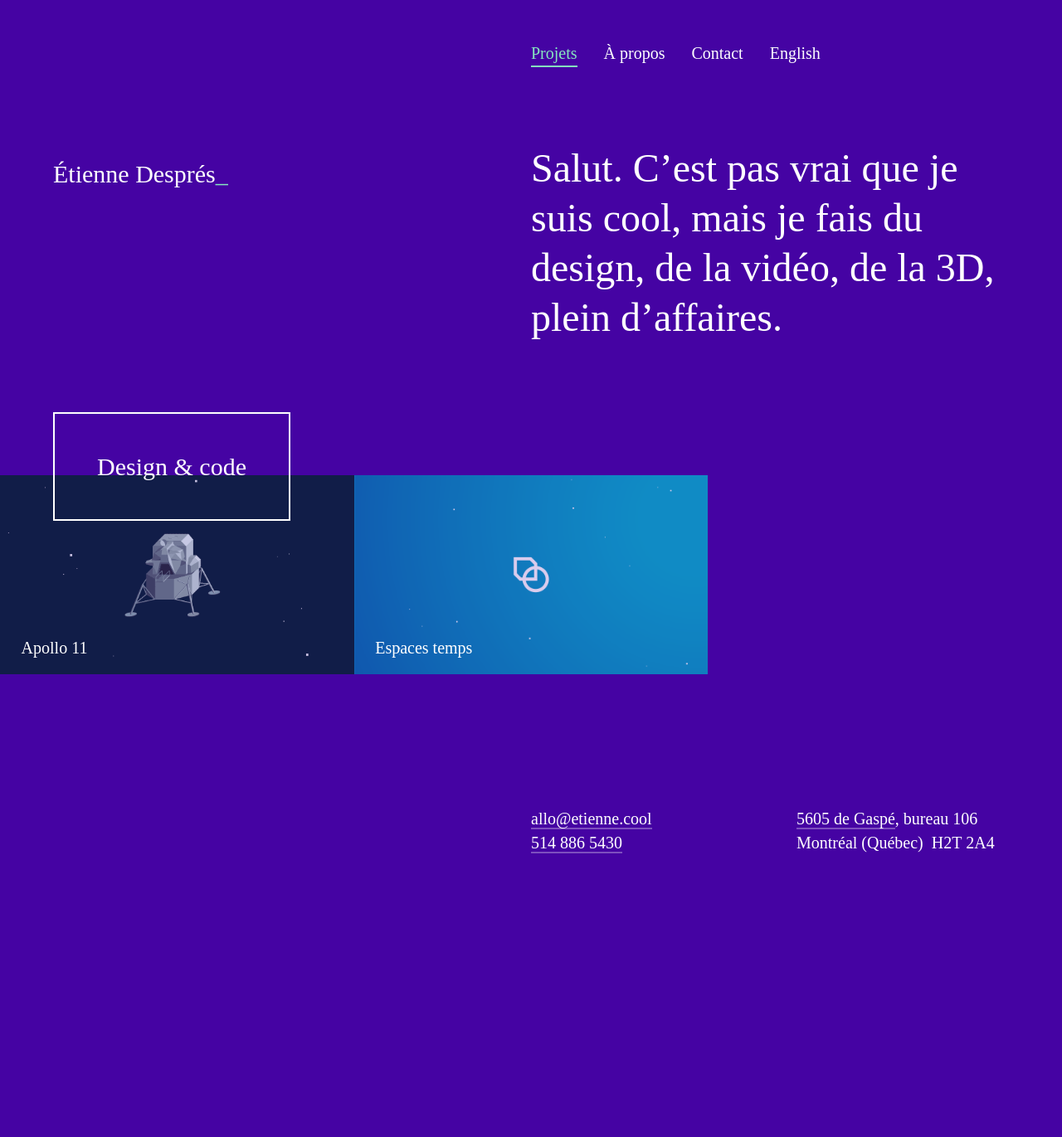
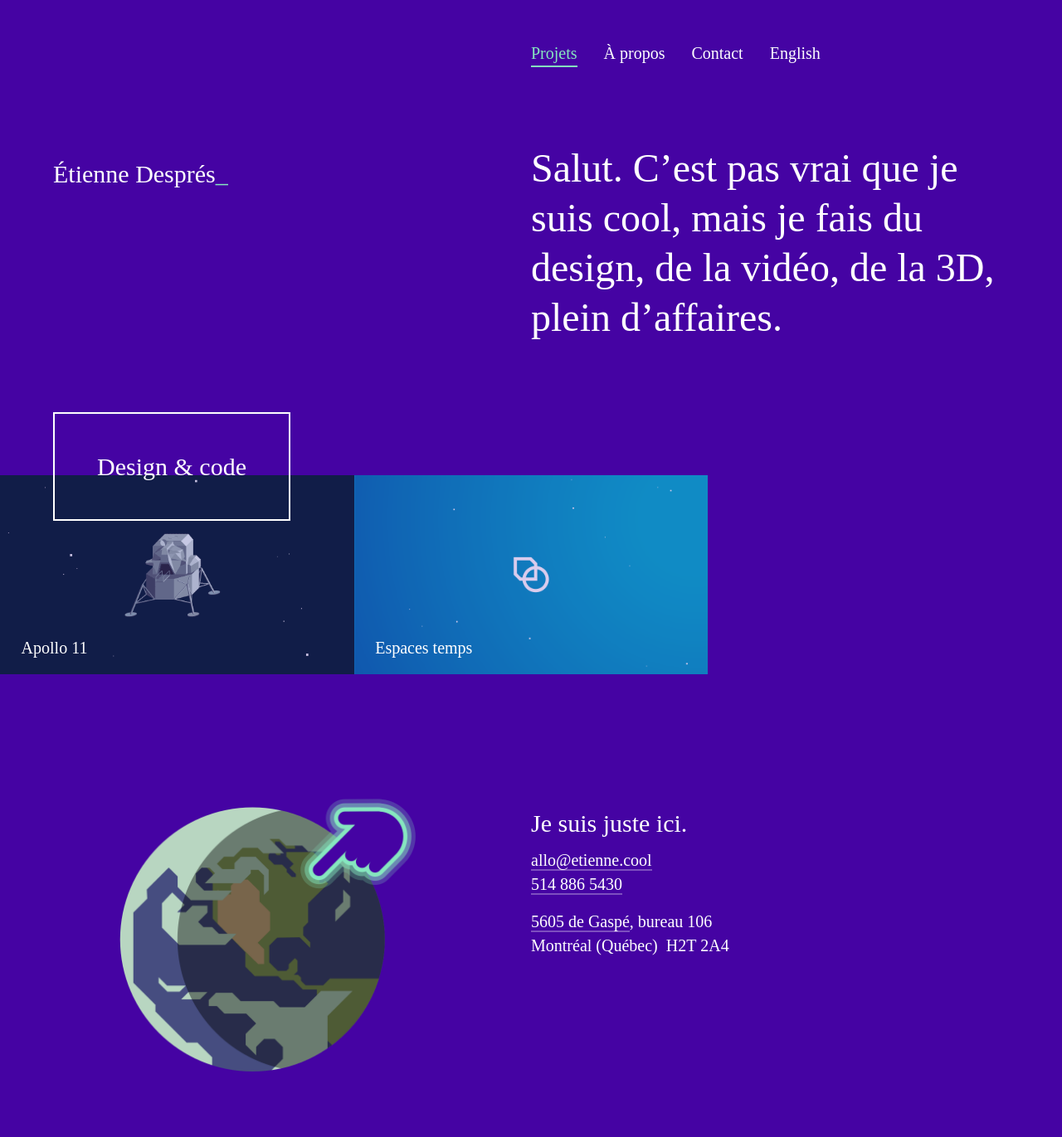
Before and after one commit to etienne/etienne, a Jekyll site: the page built from index.html, in a window 1280 px wide. Shown: the whole page at 83% size. Built offline with Jekyll 4.4.1, drawn with Linux system fonts in a browser that asks for light colours; some web fonts are replaced; before the commit the page ends 1231 px from its top, so only the background shows below that.

Commit message:
Ajoute une planète et une animation
Dont je vais peut-être me tanner bientôt, on verra.

```diff
--- a/_includes/footer.html
+++ b/_includes/footer.html
@@ -1,5 +1,10 @@
 <footer>
   <address id="contact">
+    <span class="earth">
+      <img class="earth" src="/images/earth.png" alt="La planète Terre">
+      <img class="hand" src="/images/hand.png" alt="Une main qui pointe Montréal sur la Terre">
+    </span>
+    <h1>Je suis juste ici.</h1>
     <div>
       {% if page.language == "fr" %}
         <a href="mailto:allo@etienne.cool">allo@etienne.cool</a><br>
--- a/_sass/_animations.scss
+++ b/_sass/_animations.scss
@@ -5,3 +5,14 @@
   60%  { opacity: 0; }
   100% { opacity: 0; }
 }
+
+@keyframes hand {
+  0%, 100% {
+    top: -2%;
+    left: $hand-position / $earth-width * 100%;
+  }
+  50%  {
+    top: -2% - $hand-wiggle;
+    left: $hand-position / $earth-width * 100% + $hand-wiggle;
+  }
+}
--- a/_sass/_footer.scss
+++ b/_sass/_footer.scss
@@ -1,16 +1,48 @@
 body > footer {
+  background-color: $background-color;
+
   address {
     @include container;
     @include clearfix;
-    padding: 6em 0;
+    padding: 5em 0 4em;
 
     @include desktop {
       padding: 8em 0 10em;
     }
 
+    span.earth {
+      position: absolute;
+      margin-left: 5%;
+      width: 30%;
+
+      @include desktop {
+        margin-left: 4em;
+        max-width: 16em;
+      }
+
+      img.earth {
+        width: 100%;
+      }
+
+      img.hand {
+        position: absolute;
+        width: $hand-width / $earth-width * 100%;
+        top: -2%;
+        left: $hand-position / $earth-width * 100%;
+        animation: hand 2.5s infinite ease-in-out;
+      }
+    }
+
+    h1 {
+      @include medium-text;
+      margin-left: 50%;
+      margin-bottom: 0.35em;
+    }
+
     & > div {
       width: 50%;
-      float: left;
+      margin-left: 50%;
+      margin-bottom: 0.8em;
     }
 
     a {
@@ -21,10 +53,5 @@ body > footer {
         border-color: $text-color;
       }
     }
-
-    @include desktop {
-      margin-left: 50%;
-      width: 50%;
-    }
   }
 }
--- a/_sass/_variables.scss
+++ b/_sass/_variables.scss
@@ -8,4 +8,9 @@ $primary-color: #86E7BF;
 
 $transition-speed: 0.1s;
 
+$earth-width: 648;
+$hand-width: 282;
+$hand-position: 436;
+$hand-wiggle: 4%;
+
 $projects: apollo-11, espaces-temps;
```
Also changed, not shown: images/earth.png (added), images/hand.png (added).
